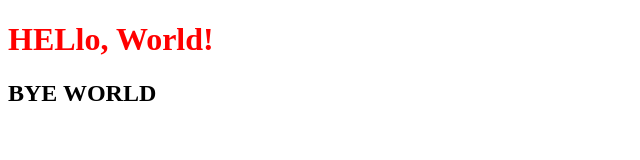
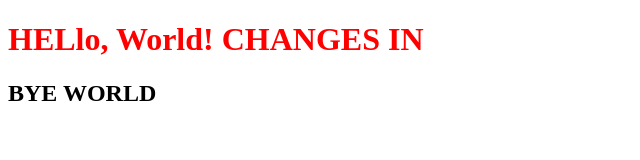
Before and after one commit to igakim/igakim.github.io, a plain HTML site: page index.html in a window 1280 px wide. Shown: the whole page, without its empty margins (0-640 px from the left). Drawn offline with Linux system fonts and the light colour scheme.

Commit message:
add: changes

```diff
--- a/index.html
+++ b/index.html
@@ -7,7 +7,7 @@
   </head>
   <body>
     <div class="hello">
-      <h1>HELlo, World!</h1>
+      <h1>HELlo, World! CHANGES IN</h1>
       <h2>BYE WORLD</h2>
     </div>
   </body>
```
